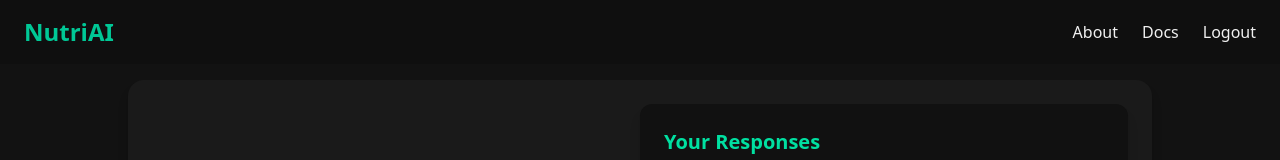
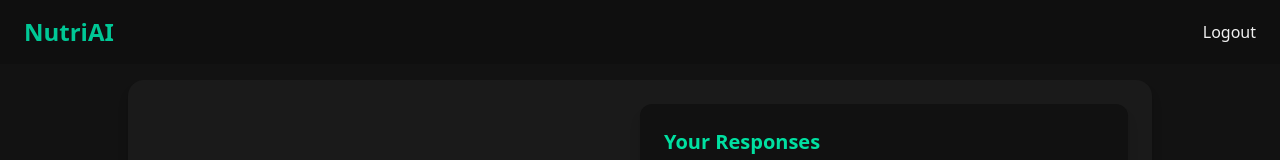
Before and after one commit to coder-nitin07/ai-health-nutrition-assistant, a React (Vite) app in the folder frontend/: page /summary in a window 1280 px wide. Shown: the top 160 px of the page. Built offline with nearby package versions, Linux system fonts and the light colour scheme; sample sign-in values are in the browser's storage.

Commit message:
Update Navbar

```diff
--- a/frontend/src/components/Navbar.jsx
+++ b/frontend/src/components/Navbar.jsx
@@ -1,13 +1,16 @@
 import { useEffect, useRef, useState } from "react";
-import { useNavigate } from "react-router-dom";
+import { useNavigate, useLocation } from "react-router-dom";
 import { motion } from 'framer-motion';
 import { FiMenu, FiX } from "react-icons/fi";
 
 const Navbar = () => {
     const navigate = useNavigate();
+    const location = useLocation();
     const [menuOpen, setMenuOpen] = useState(false);
     const [isVisible, setIsVisible] = useState(true);
     const lastScrollY = useRef(0);
+
+    const isHomePage = location.pathname === "/home";
 
     const handleLogout = () => {
         localStorage.removeItem('token');
@@ -18,37 +21,28 @@ const Navbar = () => {
         setMenuOpen((prev) => !prev);
     };
 
-    // This useEffect hook handles the scroll logic
+    const handleLogoClick = () => {
+        navigate('/home');
+    };
+
     useEffect(() => {
         const handleScroll = () => {
-            if (menuOpen) {
-                setMenuOpen(false);
-            }
+            if (menuOpen) setMenuOpen(false);
 
             const currentScrollY = window.scrollY;
 
-            // Always show the navbar when at the top of the page
             if (currentScrollY <= 10) {
+                setIsVisible(true);
+            } else if (currentScrollY > lastScrollY.current) {
+                setIsVisible(false);
+            } else {
                 setIsVisible(true);
             }
 
-            // Hide the navbar when scrolling down
-            else if (currentScrollY > lastScrollY.current) {
-                setIsVisible(false);
-            }
-
-            // Show the navbar when scrolling up
-            else {
-                setIsVisible(true);
-            }
-
-            // Update the last scroll position
             lastScrollY.current = currentScrollY;
         };
 
         window.addEventListener('scroll', handleScroll);
-
-
         return () => window.removeEventListener('scroll', handleScroll);
     }, [menuOpen]);
 
@@ -58,7 +52,6 @@ const Navbar = () => {
                 visible: { y: 0 },
                 hidden: { y: "-100%" },
             }}
-
             initial="hidden"
             animate={isVisible ? "visible" : "hidden"}
             transition={{ duration: 0.35, ease: "easeInOut" }}
@@ -66,13 +59,22 @@ const Navbar = () => {
         >
             <div className="flex items-center justify-between px-6 py-4 max-w-7xl mx-auto">
 
-                {/* Logo */}
-                <div className="text-2xl font-bold text-[#00C896]">NutriAI</div>
+                {/* Logo - navigates to /home */}
+                <div
+                    className="text-2xl font-bold text-[#00C896] cursor-pointer"
+                    onClick={handleLogoClick}
+                >
+                    NutriAI
+                </div>
 
-                {/* Menu */}
+                {/* Desktop Menu */}
                 <div className="hidden md:flex space-x-6 text-[#F0F0F0] font-medium">
-                    <a href="#about" className="hover:text-[#00C896] transition">About</a>
-                    <a href="#docs" className="hover:text-[#00C896] transitio">Docs</a>
+                    {isHomePage && (
+                        <>
+                            <a href="#about" className="hover:text-[#00C896] transition">About</a>
+                            <a href="#docs" className="hover:text-[#00C896] transition">Docs</a>
+                        </>
+                    )}
                     <span
                         onClick={handleLogout}
                         className="cursor-pointer hover:text-[#00C896] transition"
@@ -93,10 +95,14 @@ const Navbar = () => {
                     initial={{ opacity: 0, y: -10 }}
                     animate={{ opacity: 1, y: 0 }}
                     exit={{ opacity: 0, y: -10 }}
-                    className="absolute top-full right-4  w-48 bg-[#121212] text-[#F0F0F0] rounded-lg shadow-lg py-4 px-6 flex flex-col space-y-3 md:hidden"
+                    className="absolute top-full right-4 w-48 bg-[#121212] text-[#F0F0F0] rounded-lg shadow-lg py-4 px-6 flex flex-col space-y-3 md:hidden"
                 >
-                    <a href="#about" onClick={toggleMenu} className="hover:text-[#00C896] transition">About</a>
-                    <a href="#docs" onClick={toggleMenu} className="hover:text-[#00C896] transition">Docs</a>
+                    {isHomePage && (
+                        <>
+                            <a href="#about" onClick={toggleMenu} className="hover:text-[#00C896] transition">About</a>
+                            <a href="#docs" onClick={toggleMenu} className="hover:text-[#00C896] transition">Docs</a>
+                        </>
+                    )}
                     <span
                         onClick={() => {
                             toggleMenu();
```
